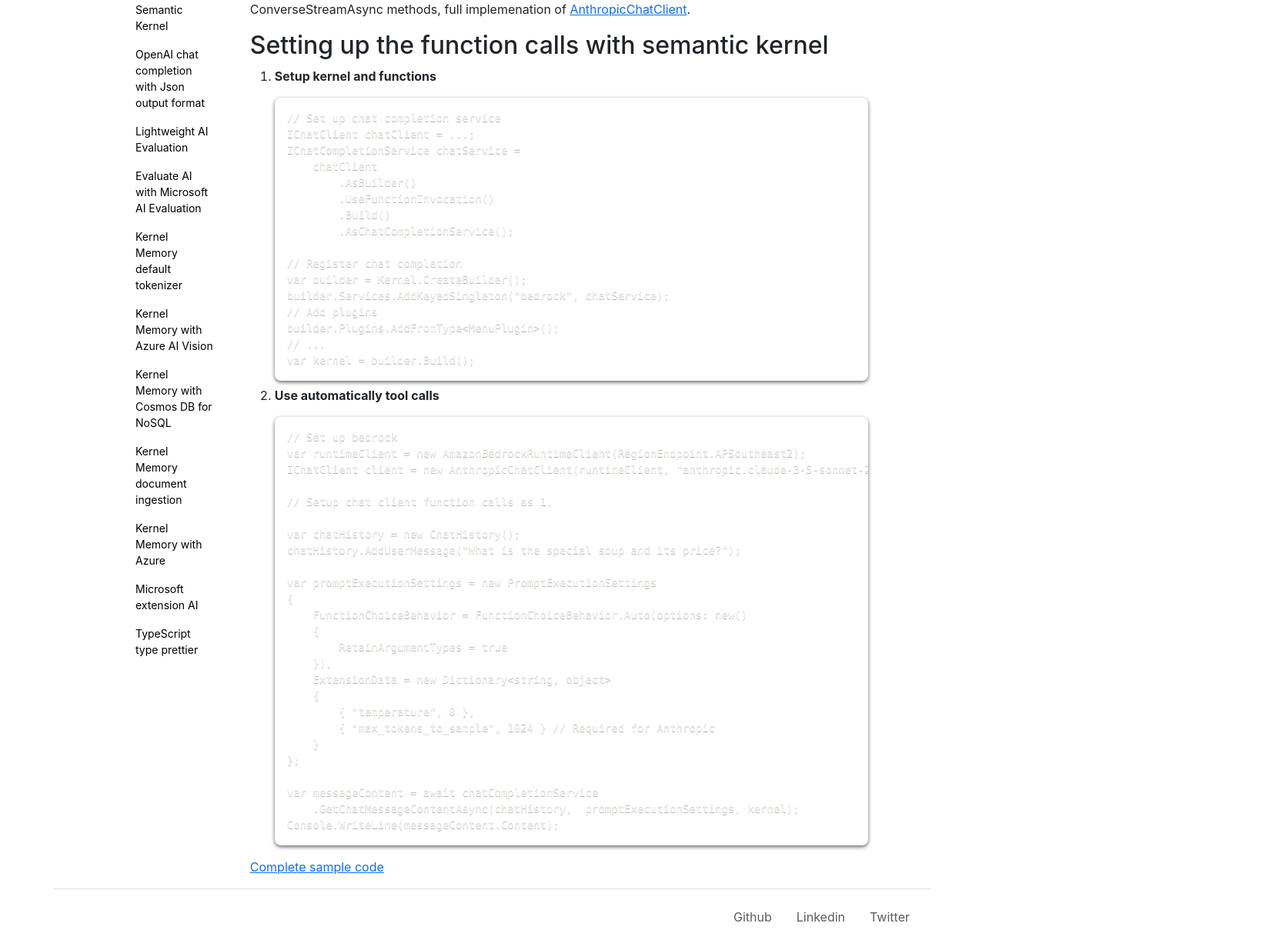
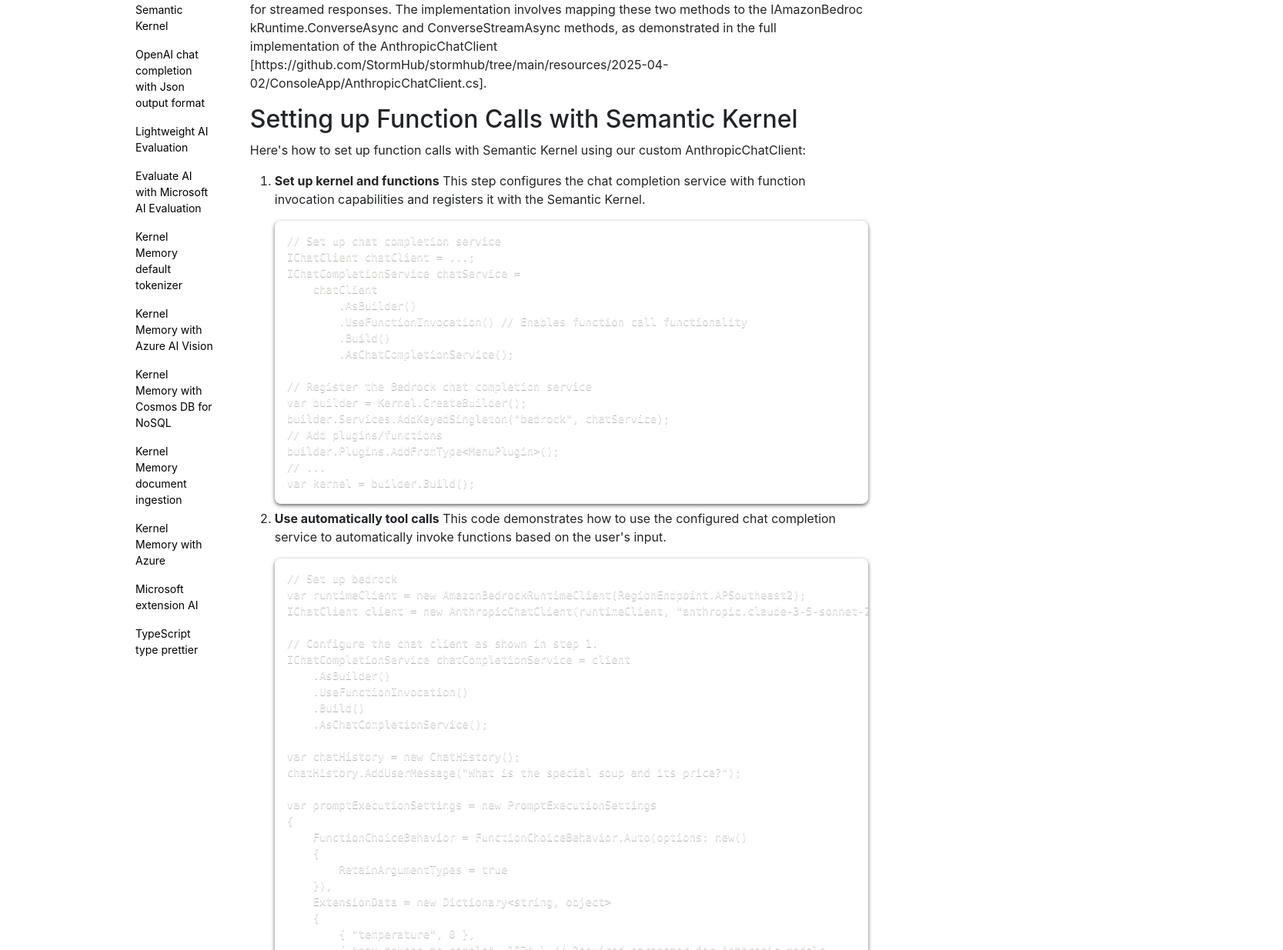
Before and after one commit to StormHub/stormhub, an Eleventy site: page site/content/blog/2025-04-02-SemanticKernel-Anthropic-Claude.md in a window 1280 px wide. Shown: the part 681-1916 px from the top of the page at 77% size, 1667 px wide, since content can reach past the window. Built offline with nearby package versions, Linux system fonts and the light colour scheme; Eleventy itself is replaced by a stand-in of ours; some packages are replaced by stand-ins of ours; code samples lack their colours; files that its build step writes are made by us from their sources; what zod-validation-error would draw is missing.

Commit message:
2025-04-02

````diff
--- a/site/content/blog/2025-04-02-SemanticKernel-Anthropic-Claude.md
+++ b/site/content/blog/2025-04-02-SemanticKernel-Anthropic-Claude.md
@@ -2,7 +2,6 @@
 title: AWS Bedrock anthropic claude tool call integration with microsoft semantic kernel
 description: Microsoft semantic kernel integration with WS Bedrock anthropic claude with function calls
 date: 2025-04-02
-draft: true
 tags: [ ".NET", "AI", "Semantic Kernel", 'Anthropic' ]
 ---
 
@@ -10,41 +9,52 @@
 
 *{{date | readableDate }}*
 
-As of Apr 2025, official Microsoft [Semantic Kernel](https://github.com/microsoft/semantic-kernel) connector (Microsoft.SemanticKernel.Connectors.Amazon)[https://www.nuget.org/packages/Microsoft.SemanticKernel.Connectors.Amazon/1.36.1-alpha] does not support tool/function calls out of the box. Apparently, [Semantic Kernel](https://github.com/microsoft/semantic-kernel) is shifting it way towards (Microsoft.Extensions.AI)[https://github.com/dotnet/extensions/tree/main/src/Libraries/Microsoft.Extensions.AI] based LLM abstraction layer. There are only two implementations available OpenAI and Ollama.  I am reasonably certain (Microsoft.Extensions.AI)[https://github.com/dotnet/extensions/tree/main/src/Libraries/Microsoft.Extensions.AI] based implementation for AWS bedrock anthropic claude is going to be available at some point in the near future. In the meantime, I was required to integrate with AWS bedrock anthropic claude. Therefore I have to implement it myself in the interm. The approach is actually relatively simple. Since function calls is supported by [IChatClient](https://github.com/dotnet/extensions/blob/68b25aeb2d752273e1d5621b38a7869ce63970c3/src/Libraries/Microsoft.Extensions.AI.Abstractions/ChatCompletion/IChatClient.cs), all we have to is to implment it based on top of [AWS bedrock runtime](https://www.nuget.org/packages/AWSSDK.BedrockRuntime/4.0.0-preview.13).
+As of April 2025, the official Microsoft Semantic Kernel connector for Amazon (Microsoft.SemanticKernel.Connectors.Amazon) [https://www.nuget.org/packages/Microsoft.SemanticKernel.Connectors.Amazon/1.36.1-alpha] does not natively support tool/function calls. Apparently, Semantic Kernel is shifting its approach towards an LLM abstraction layer based on Microsoft.Extensions.AI [https://github.com/dotnet/extensions/tree/main/src/Libraries/Microsoft.Extensions.AI], aiming for a more unified and extensible architecture. Currently, only OpenAI and Ollama implementations are available within this new abstraction. It is anticipated that an implementation for AWS Bedrock Anthropic Claude based on Microsoft.Extensions.AI will become available in the future. Therefore, in the interim, I implemented a custom solution. The approach leverages the existing `IChatClient` interface [https://github.com/dotnet/extensions/blob/68b25aeb2d752273e1d5621b38a7869ce63970c3/src/Libraries/Microsoft.Extensions.AI.Abstractions/ChatCompletion/IChatClient.cs], making the implementation relatively straightforward. Since function calls are supported by this interface, the solution involves implementing it on top of the AWS Bedrock Runtime SDK [https://www.nuget.org/packages/AWSSDK.BedrockRuntime/4.0.0-preview.13].
 
-## Implement IChatClient with AWS bedrock runtime
-There are basically two methods in the interface one is for chat reponse and the other one is for streamed. All we need to do is to map those two against IAmazonBedrockRuntime ConverseAsync and ConverseStreamAsync methods, full implemenation of [AnthropicChatClient](https://github.com/StormHub/stormhub/tree/main/resources/2025-04-02/ConsoleApp/AnthropicChatClient.cs).
+## Implement IChatClient with AWS Bedrock Runtime
 
+The `IChatClient` interface essentially contains two methods: one for standard chat responses and another for streamed responses. The implementation involves mapping these two methods to the `IAmazonBedrockRuntime.ConverseAsync` and `ConverseStreamAsync` methods, as demonstrated in the full implementation of the `AnthropicChatClient` [https://github.com/StormHub/stormhub/tree/main/resources/2025-04-02/ConsoleApp/AnthropicChatClient.cs].
 
-## Setting up the function calls with semantic kernel
+## Setting up Function Calls with Semantic Kernel
 
-1.  **Setup kernel and functions**
+Here's how to set up function calls with Semantic Kernel using our custom `AnthropicChatClient`:
+
+1.  **Set up kernel and functions**
+    This step configures the chat completion service with function invocation capabilities and registers it with the Semantic Kernel.
+
     ```csharp
     // Set up chat completion service
     IChatClient chatClient = ...;
     IChatCompletionService chatService =
         chatClient
             .AsBuilder()
-            .UseFunctionInvocation()
+            .UseFunctionInvocation() // Enables function call functionality
             .Build()
             .AsChatCompletionService();
 
-    // Register chat completion
+    // Register the Bedrock chat completion service
     var builder = Kernel.CreateBuilder();
     builder.Services.AddKeyedSingleton("bedrock", chatService);
-    // Add plugins
+    // Add plugins/functions
     builder.Plugins.AddFromType<MenuPlugin>();
     // ...
     var kernel = builder.Build();
     ```
 
 2.  **Use automatically tool calls**
+    This code demonstrates how to use the configured chat completion service to automatically invoke functions based on the user's input.
+
     ```csharp
     // Set up bedrock
     var runtimeClient = new AmazonBedrockRuntimeClient(RegionEndpoint.APSoutheast2);
     IChatClient client = new AnthropicChatClient(runtimeClient, "anthropic.claude-3-5-sonnet-20241022-v2:0");
 
-    // Setup chat client function calls as 1.
+    // Configure the chat client as shown in step 1.
+    IChatCompletionService chatCompletionService = client
+        .AsBuilder()
+        .UseFunctionInvocation()
+        .Build()
+        .AsChatCompletionService();
 
     var chatHistory = new ChatHistory();
     chatHistory.AddUserMessage("What is the special soup and its price?");
@@ -58,13 +68,15 @@
         ExtensionData = new Dictionary<string, object>
         {
             { "temperature", 0 },
-            { "max_tokens_to_sample", 1024 } // Required for Anthropic
+            { "max_tokens_to_sample", 1024 } // Required parameter for Anthropic models
         }
     };
 
     var messageContent = await chatCompletionService
         .GetChatMessageContentAsync(chatHistory,  promptExecutionSettings, kernel);
     Console.WriteLine(messageContent.Content);
+
+    // Expected output : Today's special soup is Clam Chowder and it costs $9.99.
     ```
 
-[Complete sample code](https://github.com/StormHub/stormhub/tree/main/resources/2025-04-02/ConsoleApp)
+[Complete sample code](https://github.com/StormHub/stormhub/tree/main/resources/2025-04-02/ConsoleApp).
````
Also changed, not shown: 1 other file.
